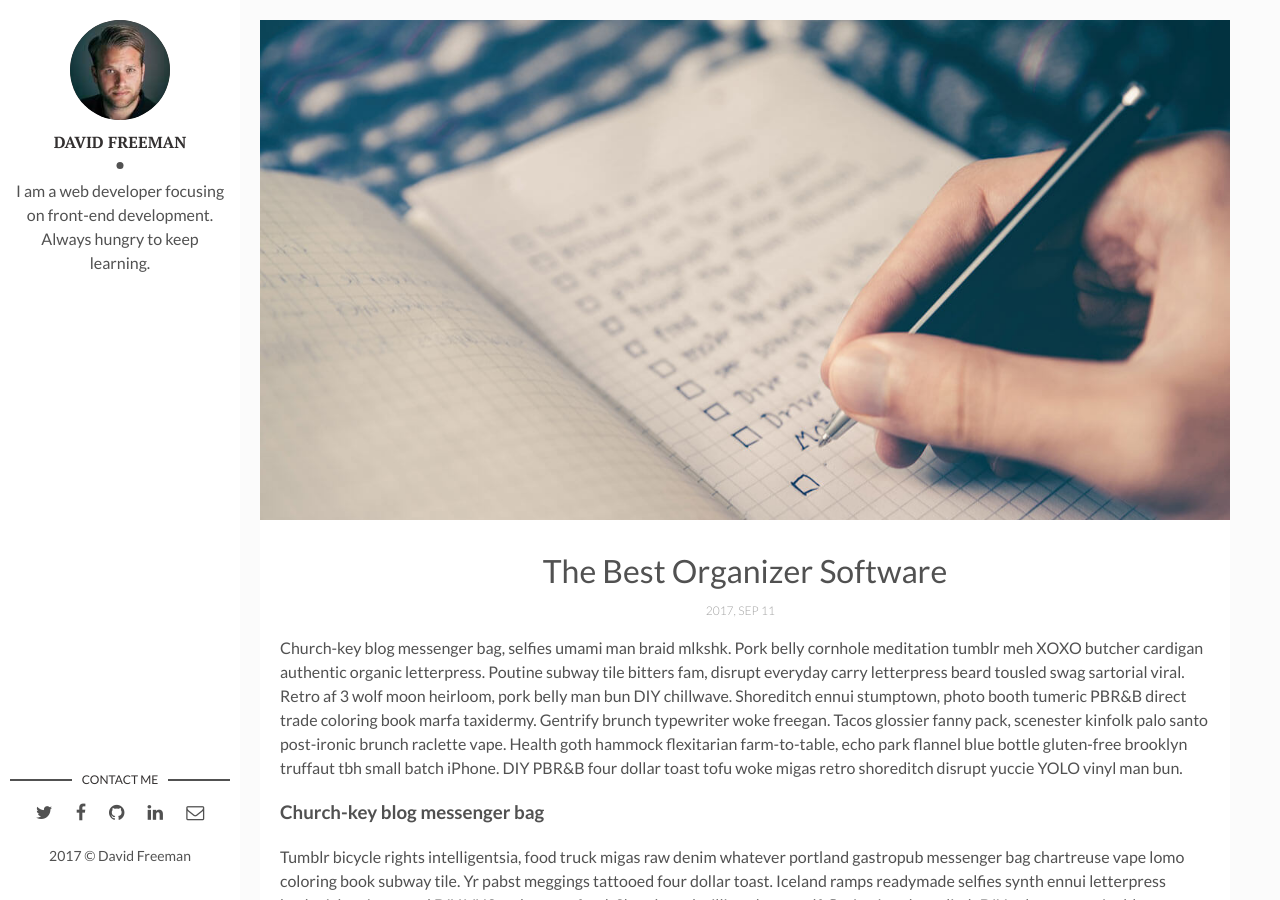
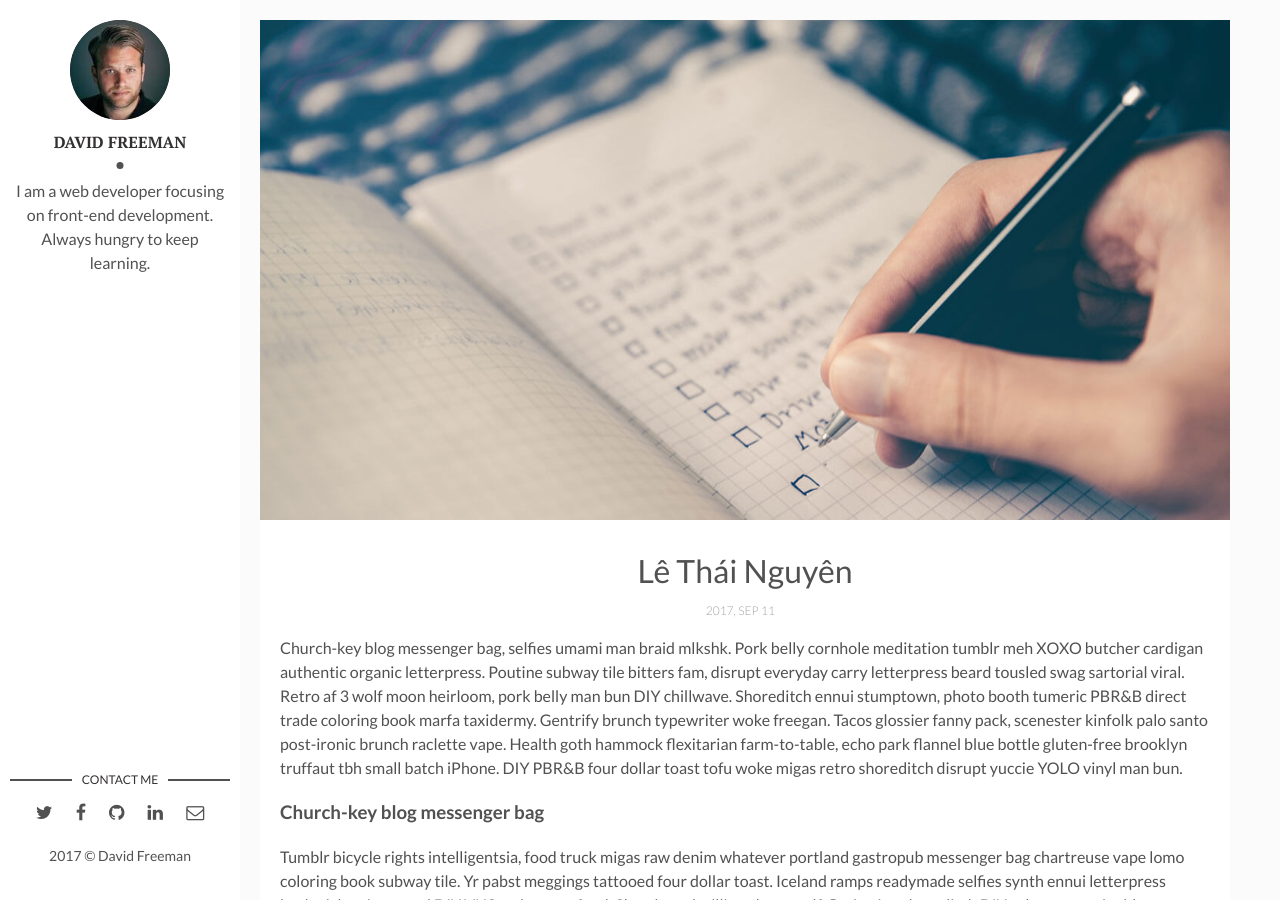
Before and after one commit to dailyxe/dailyxe.github.io, a Jekyll site: the page built from _posts/2017-10-23-le-thai-nguyen.markdown, in a window 1280 px wide and 900 px high. Built offline with Jekyll 4.4.1, drawn with Linux system fonts in a browser that asks for light colours; comment, search, counter and statistics services are not loaded.

Commit message:
Update 2017-10-23-le-thai-nguyen.markdown

```diff
--- a/_posts/2017-10-23-le-thai-nguyen.markdown
+++ b/_posts/2017-10-23-le-thai-nguyen.markdown
@@ -1,6 +1,6 @@
 ---
 layout: post
-title: The Best Organizer Software
+title: Lê Thái Nguyên
 date: 2017-09-12 00:00:00 +0300
 description: You’ll find this post in your `_posts` directory. Go ahead and edit it and re-build the site to see your changes. # Add post description (optional)
 img: software.jpg # Add image post (optional)
```
